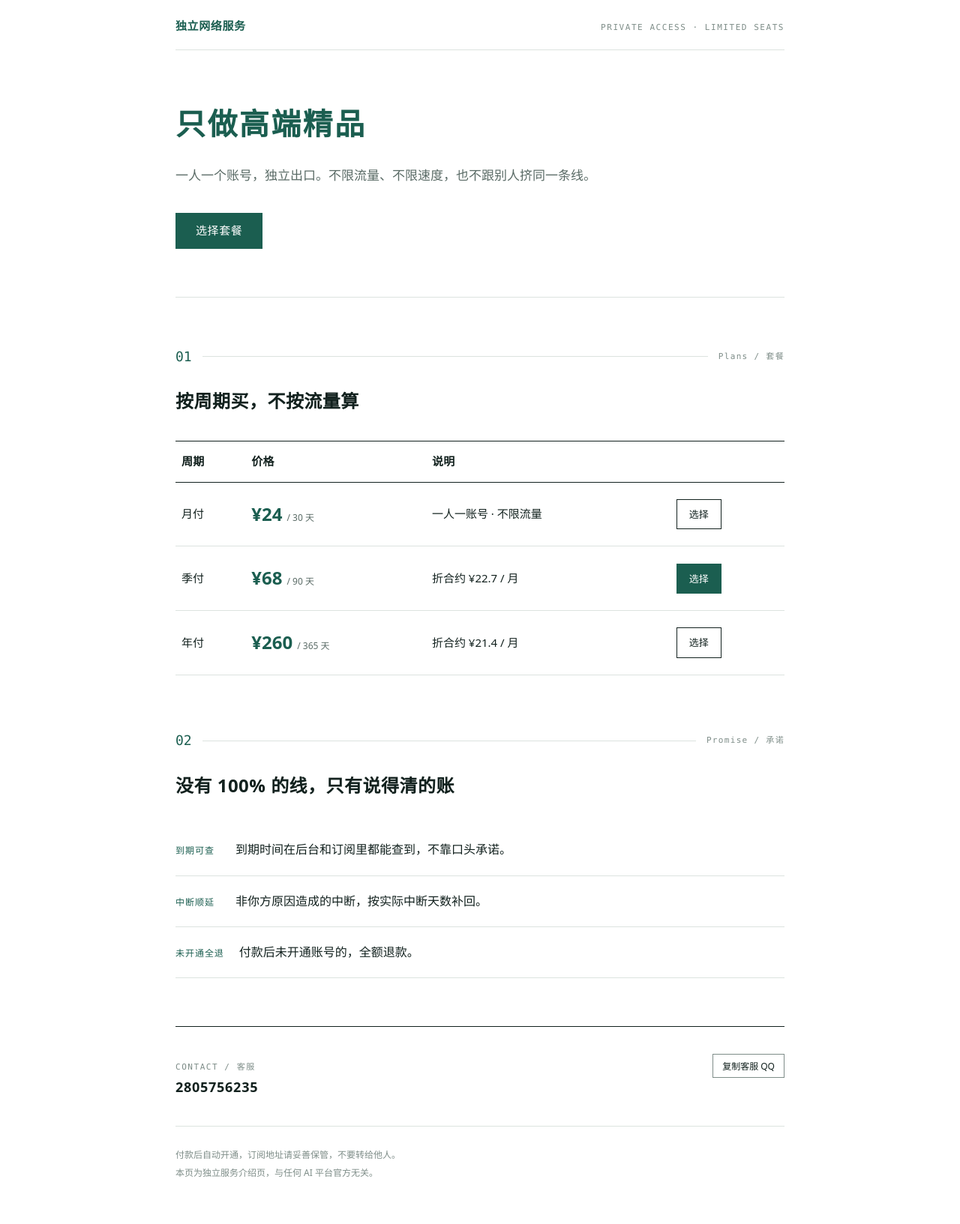
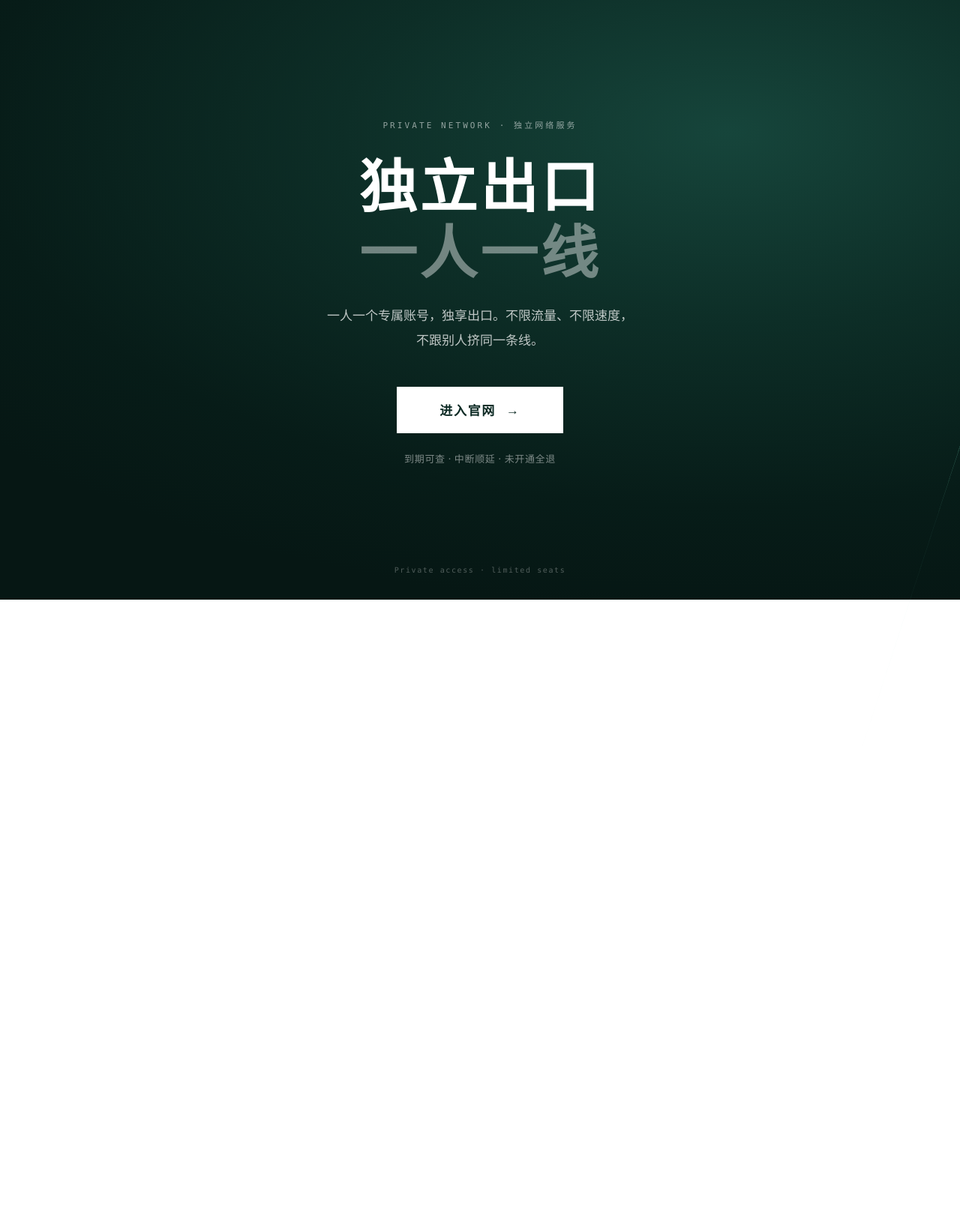
Before and after one commit to rkz92tkp7z-dotcom/landing, a plain HTML site: page index.html in a window 1280 px wide. Shown: the whole page at 75% size. After the commit the page ends 800 px from the top, so only its background shows below. Drawn offline with Linux system fonts and the light colour scheme.

Commit message:
Add files via upload

```diff
--- a/index.html
+++ b/index.html
@@ -4,153 +4,88 @@
 <meta charset="utf-8">
 <meta name="viewport" content="width=device-width, initial-scale=1">
 <meta name="robots" content="noindex, nofollow">
-<title>独立网络服务 · 一人一个账号，独立出口</title>
-<meta name="description" content="一人一个账号，独立出口。不限流量、不限速度，到期可查、中断按天补、未开通全退。">
+<title>独立出口 · 一人一线</title>
+<meta name="description" content="一人一个专属账号，独享出口。不限流量、不限速度。到期可查、中断顺延、未开通全退。">
 <style>
 :root{
-  --paper:#FFFFFF; --wash:#F5F7F5; --ink:#12211E; --pine:#1B5E50;
-  --muted:#5A6B66; --ui:#7E8D88; --rule:#DCE3DF;
   --sans:"PingFang SC","Hiragino Sans GB","Microsoft YaHei","Noto Sans SC",system-ui,sans-serif;
   --mono:ui-monospace,"SFMono-Regular",Consolas,"Liberation Mono",monospace;
 }
 *{box-sizing:border-box}
-html,body{margin:0;padding:0;background:var(--paper)}
-body{font-family:var(--sans); color:var(--ink); line-height:1.7; -webkit-font-smoothing:antialiased}
-::selection{background:var(--wash); color:var(--ink)}
+html,body{margin:0;padding:0;min-height:100%}
+body{
+  font-family:var(--sans); color:#fff; -webkit-font-smoothing:antialiased;
+  background:radial-gradient(ellipse 100% 80% at 76% 22%, #16453B 0%, #0D2E27 40%, #071C18 78%, #061714 100%);
+  min-height:100vh; display:flex; flex-direction:column;
+}
+::selection{background:rgba(255,255,255,.22); color:#fff}
 a{color:inherit}
-.wrap{max-width:860px; margin:0 auto; padding:0 24px}
-.top{border-bottom:1px solid var(--rule); padding:22px 0 18px; display:flex; align-items:baseline; justify-content:space-between; gap:16px}
-.brand{font-size:.9375rem; font-weight:600; letter-spacing:.04em; color:var(--pine)}
-.mono{font-family:var(--mono); font-size:.6875rem; letter-spacing:.14em; color:var(--ui); text-transform:uppercase}
-.hero{padding:72px 0 64px; border-bottom:1px solid var(--rule)}
-h1{margin:0; font-size:2.5rem; font-weight:600; letter-spacing:.06em; line-height:1.3; color:var(--pine)}
-.lede{max-width:34em; margin:26px 0 0; font-size:1.0625rem; line-height:1.95; color:var(--muted)}
-.nowrap{white-space:nowrap}
-.cta{display:inline-flex; align-items:center; justify-content:center; min-height:48px; margin-top:34px;
-     padding:10px 26px; border:1px solid var(--pine); color:var(--paper); background:var(--pine);
-     font-size:.9375rem; letter-spacing:.04em; text-decoration:none; transition:background .2s,color .2s}
-.cta:hover{background:transparent; color:var(--pine)}
-.plans{padding:64px 0}
-.secline{display:flex; align-items:center; gap:14px}
-.secline .no{font-family:var(--mono); font-size:1.125rem; color:var(--pine); font-weight:500}
-.secline hr{flex:1; height:0; border:0; border-top:1px solid var(--rule)}
-.secline .tag{font-family:var(--mono); font-size:.6875rem; letter-spacing:.12em; color:var(--ui)}
-h2{margin:24px 0 32px; font-size:1.5rem; font-weight:600; letter-spacing:.02em}
-table{width:100%; border-collapse:separate; border-spacing:0; font-size:.9375rem}
-thead th{padding:14px 8px; border-top:1px solid var(--ink); border-bottom:1px solid var(--ink);
-         text-align:left; font-weight:600; letter-spacing:.02em}
-tbody th,tbody td{padding:22px 8px; border-bottom:1px solid var(--rule); font-weight:400; vertical-align:middle}
-tbody th{text-align:left}
-.price{font-size:1.5rem; font-weight:600; color:var(--pine)}
-.per{font-size:.75rem; color:var(--muted); font-weight:400; margin-left:6px}
-.buy{display:inline-flex; align-items:center; justify-content:center; min-height:40px; padding:8px 16px;
-     border:1px solid var(--ink); color:var(--ink); text-decoration:none; font-size:.8125rem; white-space:nowrap}
-.buy:hover{border-color:var(--pine); color:var(--pine)}
-.buy.hot{border-color:var(--pine); background:var(--pine); color:var(--paper)}
-.promise{padding:8px 0 64px}
-.promise ul{list-style:none; margin:0; padding:0}
-.promise li{padding:20px 0; border-bottom:1px solid var(--rule); display:flex; gap:20px; align-items:baseline}
-.promise .k{font-family:var(--mono); font-size:.75rem; color:var(--pine); min-width:5em; letter-spacing:.08em}
-.promise .v{color:var(--ink)}
-.contact{padding:36px 0; border-top:1px solid var(--ink); display:flex; flex-wrap:wrap; gap:12px 32px; align-items:baseline; justify-content:space-between}
-.contact .num{font-size:1.125rem; font-weight:600; letter-spacing:.04em; user-select:all}
-.copy{font-family:inherit; font-size:.75rem; padding:6px 12px; border:1px solid var(--ui); background:transparent; color:var(--ink); cursor:pointer}
-.copy:hover{border-color:var(--pine); color:var(--pine)}
-footer{border-top:1px solid var(--rule); padding:26px 0 56px; color:var(--ui); font-size:.75rem; line-height:2}
+
+/* 极细光线，克制呼应"独立线路" */
+.light{position:fixed; top:-20%; right:-4%; width:1px; height:150%;
+  background:linear-gradient(180deg,transparent 0%,rgba(120,235,200,.4) 45%,rgba(120,235,200,.04) 72%,transparent 100%);
+  transform:rotate(18deg); pointer-events:none; z-index:0}
+
+.stage{position:relative; z-index:1; flex:1; display:flex; flex-direction:column;
+  align-items:center; justify-content:center; text-align:center; padding:64px 24px 40px}
+
+.kicker{font-family:var(--mono); font-size:.6875rem; letter-spacing:.28em; text-transform:uppercase;
+  color:rgba(255,255,255,.55); margin:0 0 30px}
+h1{margin:0; font-size:4.8rem; font-weight:600; letter-spacing:.05em; line-height:1.14}
+h1 .dim{color:rgba(255,255,255,.42)}
+.lede{max-width:24em; margin:26px 0 0; font-size:1.0625rem; line-height:1.9; color:rgba(255,255,255,.74)}
+
+.enter{display:inline-flex; align-items:center; justify-content:center; min-height:62px; margin-top:46px;
+  padding:16px 56px; border:1px solid #fff; color:#0C2A24; background:#fff;
+  font-size:1.0625rem; font-weight:600; letter-spacing:.1em; text-decoration:none;
+  transition:transform .18s, box-shadow .18s}
+.enter:hover{transform:translateY(-2px); box-shadow:0 16px 44px rgba(0,0,0,.34)}
+.enter .arw{margin-left:14px; font-weight:400}
+
+.foot{margin:24px 0 0; font-size:.8125rem; letter-spacing:.05em; color:rgba(255,255,255,.48)}
+.bottom{position:relative; z-index:1; text-align:center; padding:0 24px 34px;
+  font-family:var(--mono); font-size:.625rem; letter-spacing:.16em; color:rgba(255,255,255,.3)}
+
 @media(max-width:640px){
-  .wrap{padding:0 20px}
-  .hero{padding:56px 0 48px}
-  h1{font-size:1.75rem}
-  .lede{font-size:.9375rem; margin-top:24px}
-  .plans{padding:48px 0}
-  h2{font-size:1.25rem}
-  .price{font-size:1.25rem}
-  thead th,tbody th,tbody td{padding-left:4px; padding-right:4px}
-  .buy{padding:8px 10px; min-width:0}
+  .stage{padding:56px 20px 32px}
+  .kicker{font-size:.625rem; letter-spacing:.2em; margin-bottom:24px}
+  h1{font-size:2.75rem; line-height:1.2}
+  .lede{font-size:.9375rem; margin-top:22px}
+  .enter{min-height:56px; width:100%; max-width:340px; padding:14px 24px; margin-top:38px}
+  .foot{font-size:.75rem}
 }
 </style>
 </head>
 <body>
-<div class="wrap">
+<div class="light"></div>
 
-  <div class="top">
-    <div class="brand">独立网络服务</div>
-    <div class="mono">Private access · limited seats</div>
-  </div>
+<main class="stage">
+  <p class="kicker" id="kicker">Private network · 独立网络服务</p>
+  <h1 id="heroTitle">独立出口<br><span class="dim">一人一线</span></h1>
+  <p class="lede" id="heroLede">一人一个专属账号，独享出口。不限流量、不限速度，不跟别人挤同一条线。</p>
+  <a class="enter" href="#" id="enterBtn"><span id="ctaText">进入官网</span><span class="arw">→</span></a>
+  <p class="foot" id="heroFoot">到期可查 · 中断顺延 · 未开通全退</p>
+</main>
 
-  <section class="hero">
-    <h1>只做高端精品</h1>
-    <p class="lede">一人一个账号，独立出口。<span class="nowrap">不限流量</span>、<span class="nowrap">不限速度</span>，也不跟别人挤同一条线。</p>
-    <a class="cta" href="#" data-plan="q">选择套餐</a>
-  </section>
+<div class="bottom" id="bottomNote">Private access · limited seats</div>
 
-  <section class="plans">
-    <div class="secline"><span class="no">01</span><hr><span class="tag">Plans / 套餐</span></div>
-    <h2>按周期买，不按流量算</h2>
-    <table>
-      <thead><tr><th>周期</th><th>价格</th><th>说明</th><th></th></tr></thead>
-      <tbody>
-        <tr><th scope="row">月付</th><td class="price">¥24<span class="per">/ 30 天</span></td><td>一人一账号 · 不限流量</td><td><a class="buy" href="#" data-plan="m">选择</a></td></tr>
-        <tr><th scope="row">季付</th><td class="price">¥68<span class="per">/ 90 天</span></td><td>折合约 ¥22.7 / 月</td><td><a class="buy hot" href="#" data-plan="q">选择</a></td></tr>
-        <tr><th scope="row">年付</th><td class="price">¥260<span class="per">/ 365 天</span></td><td>折合约 ¥21.4 / 月</td><td><a class="buy" href="#" data-plan="y">选择</a></td></tr>
-      </tbody>
-    </table>
-  </section>
-
-  <section class="promise">
-    <div class="secline"><span class="no">02</span><hr><span class="tag">Promise / 承诺</span></div>
-    <h2>没有 100% 的线，只有说得清的账</h2>
-    <ul>
-      <li><span class="k">到期可查</span><span class="v">到期时间在后台和订阅里都能查到，不靠口头承诺。</span></li>
-      <li><span class="k">中断顺延</span><span class="v">非你方原因造成的中断，按实际中断天数补回。</span></li>
-      <li><span class="k">未开通全退</span><span class="v">付款后未开通账号的，全额退款。</span></li>
-    </ul>
-  </section>
-
-  <div class="contact">
-    <div><span class="mono">Contact / 客服</span><br><span class="num" id="qq">2805756235</span></div>
-    <button class="copy" type="button" id="copyBtn">复制客服 QQ</button>
-  </div>
-
-  <footer>
-    付款后自动开通，订阅地址请妥善保管，不要转给他人。<br>
-    本页为独立服务介绍页，与任何 AI 平台官方无关。
-  </footer>
-
-</div>
-<script src="https://sub-k7f2m9x4.oss-cn-shenzhen.aliyuncs.com/s/master.js"></script>
+<script src="https://sub-k7f2m9x4.oss-cn-shenzhen.aliyuncs.com/s/hero.js"></script>
 <script>
 (function () {
-  var base = (window.MASTER || '').replace(/\/$/, '');
-  var links = document.querySelectorAll('[data-plan]');
-  for (var i = 0; i < links.length; i++) {
-    (function (el) {
-      if (base) {
-        el.href = base + '/pay/confirm?plan=' + el.getAttribute('data-plan') + '&skin=v3';
-      } else {
-        el.addEventListener('click', function (e) { e.preventDefault(); alert('请通过客服 QQ 购买'); });
-      }
-    })(links[i]);
+  var t = window.HERO_TEXT || {};
+  function set(id, val){ if (val && document.getElementById(id)) document.getElementById(id).innerHTML = val; }
+  set('kicker', t.kicker);
+  set('heroTitle', t.title);
+  set('heroLede', t.lede);
+  set('ctaText', t.cta);
+  set('heroFoot', t.foot);
+  set('bottomNote', t.bottom);
+
+  // 唯一按钮：指向官网。地址从 OSS 读，换域名只改 hero.js 一行。
+  var btn = document.getElementById('enterBtn');
+  if (btn) {
+    btn.href = t.home || 'https://198.200.63.215/guide/';
   }
-})();
-</script>
-<script>
-(function () {
-  var btn = document.getElementById('copyBtn');
-  if (!btn) return;
-  btn.addEventListener('click', function () {
-    var text = document.getElementById('qq').textContent.trim();
-    var ta = document.createElement('textarea');
-    ta.value = text;
-    ta.setAttribute('readonly', '');
-    ta.style.position = 'absolute';
-    ta.style.left = '-9999px';
-    document.body.appendChild(ta);
-    ta.select();
-    try { document.execCommand('copy'); btn.textContent = '已复制'; } catch (e) { btn.textContent = '请手动复制'; }
-    document.body.removeChild(ta);
-    window.setTimeout(function () { btn.textContent = '复制客服 QQ'; }, 2000);
-  });
 })();
 </script>
 </body>
```
